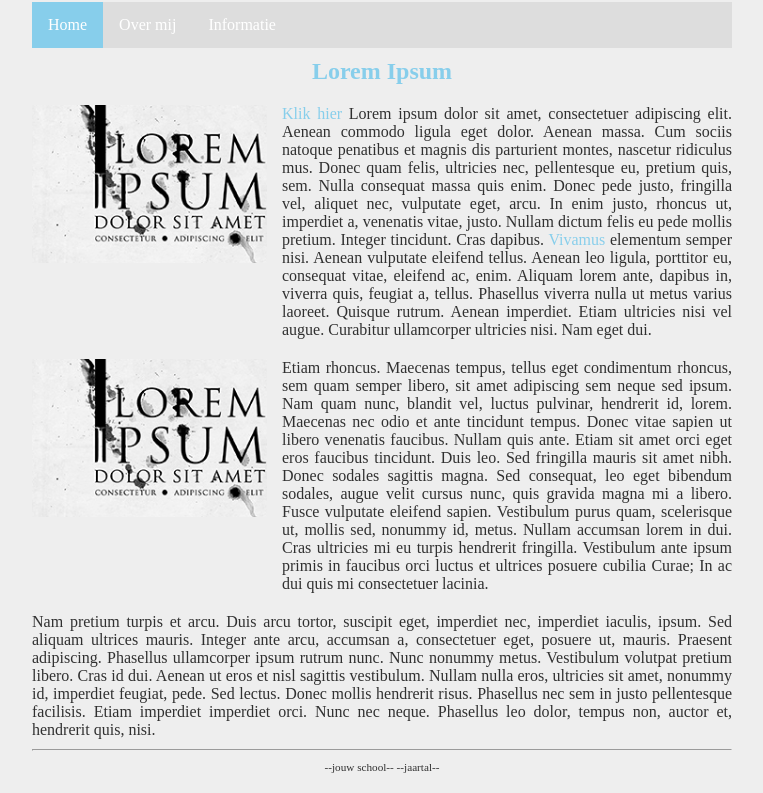
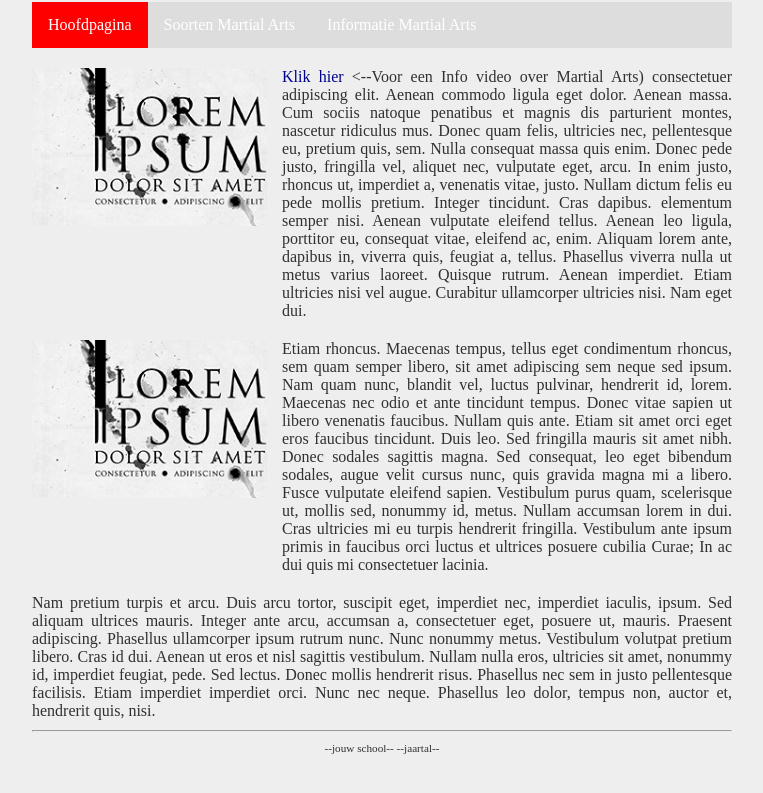
Before and after one commit to emmaus-4h/website-4hin1-badr, a plain HTML site: page index.html in a window 1280 px wide. Shown: the part 65-858 px from the top of the page, without its empty margins (258-1021 px from the left). Drawn offline with Linux system fonts and the light colour scheme.

Commit message:
Style veranderd van de site

```diff
--- a/index.html
+++ b/index.html
@@ -12,29 +12,29 @@
   <div class="page">
 
     <header>
-      <h1 id="hoofdtitel" class="belangrijk">De beste site van Badr</h1>
+      <h1 id="hoofdtitel" class="belangrijk">Martial Arts Site van Badr</h1>
     </header>
 
     <nav>
       <ul>
-        <li><a class="active" href="index.html">Home</a></li>
-        <li><a href="overmij.html">Over mij</a></li>
-        <li><a href="info.html">Informatie</a></li>
+        <li><a class="active" href="index.html">Hoofdpagina</a></li>
+        <li><a href="overmij.html">Soorten Martial Arts</a></li>
+        <li><a href="info.html">Informatie Martial Arts</a></li>
       </ul>
     </nav>
 
     <main>
-      <h2>Lorem Ipsum</h2>
+      <h2></h2>
 
       <div class="item">
         <img class="item-plaatje" src="afbeeldingen/loremipsum.jpg" alt="lorem ipsum">
         <p class="item-tekst">
-          <a href="http://nu.nl">Klik hier</a> Lorem ipsum dolor sit amet, consectetuer adipiscing elit. Aenean commodo
+          <a href="https://youtube.com">Klik hier</a> <--Voor een Info video over Martial Arts) consectetuer adipiscing elit. Aenean commodo
           ligula eget dolor. Aenean massa. Cum sociis natoque penatibus et magnis dis parturient montes, nascetur
           ridiculus mus. Donec quam felis, ultricies nec, pellentesque eu, pretium quis, sem. Nulla consequat massa quis
           enim. Donec pede justo, fringilla vel, aliquet nec, vulputate eget, arcu. In enim justo, rhoncus ut, imperdiet
-          a, venenatis vitae, justo. Nullam dictum felis eu pede mollis pretium. Integer tincidunt. Cras dapibus. <a
-            href="http://www.encyclo.nl/begrip/dum%20vivimus%20vivamus">Vivamus</a> elementum semper nisi. Aenean
+          a, venenatis vitae, justo. Nullam dictum felis eu pede mollis pretium. Integer tincidunt. Cras dapibus.
+            elementum semper nisi. Aenean
           vulputate eleifend tellus. Aenean leo ligula, porttitor eu, consequat vitae, eleifend ac, enim. Aliquam lorem
           ante, dapibus in, viverra quis, feugiat a, tellus. Phasellus viverra nulla ut metus varius laoreet. Quisque
           rutrum. Aenean imperdiet. Etiam ultricies nisi vel augue. Curabitur ullamcorper ultricies nisi. Nam eget dui.
--- a/style.css
+++ b/style.css
@@ -55,7 +55,7 @@ main {
 h1, h2, h3 {                      /* geldt voor h1 en h2 en h3 */
   margin: 10px 0px;
   text-align: center;             /* tekst centreren */
-  color: skyblue;
+  color: darkred
 }
 
 p {
@@ -68,7 +68,7 @@ img {
 }
 
 a {
-  color: skyblue;
+  color: darkblue;
   text-decoration: none;
 }
 
@@ -110,7 +110,7 @@ nav li a:hover {
 }
 
 nav li a.active {
-  background-color: skyblue;
+  background-color: red;
 }
 
 
```
Also changed, not shown: info.html (+3 -3 lines), overmij.html (+3 -3 lines).
